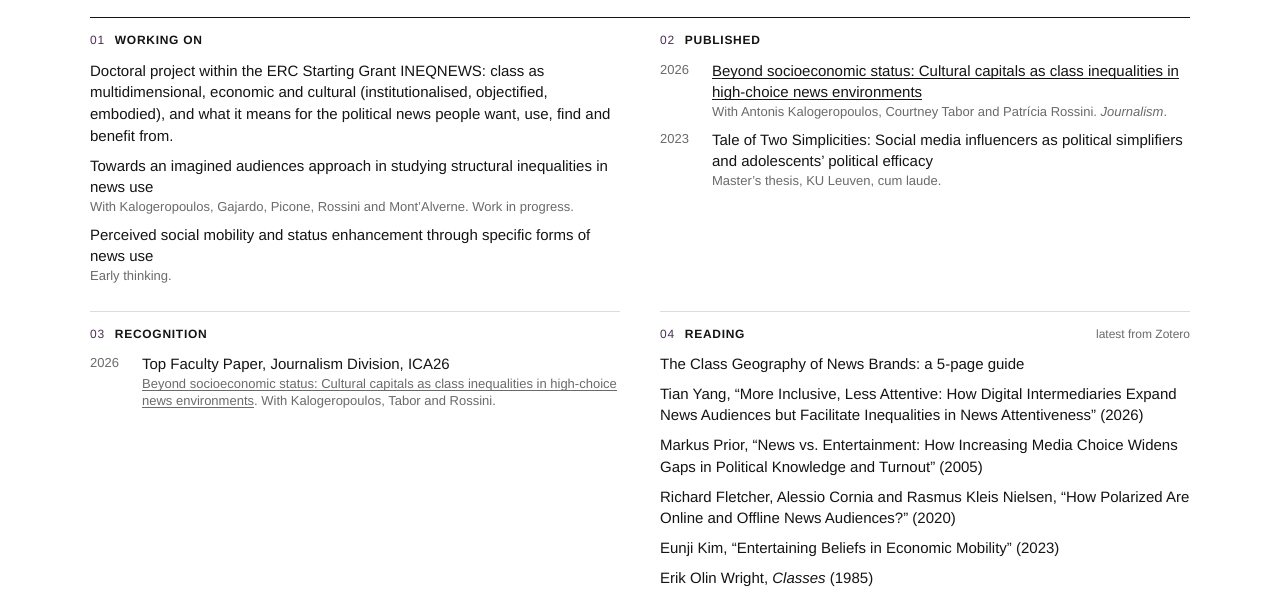
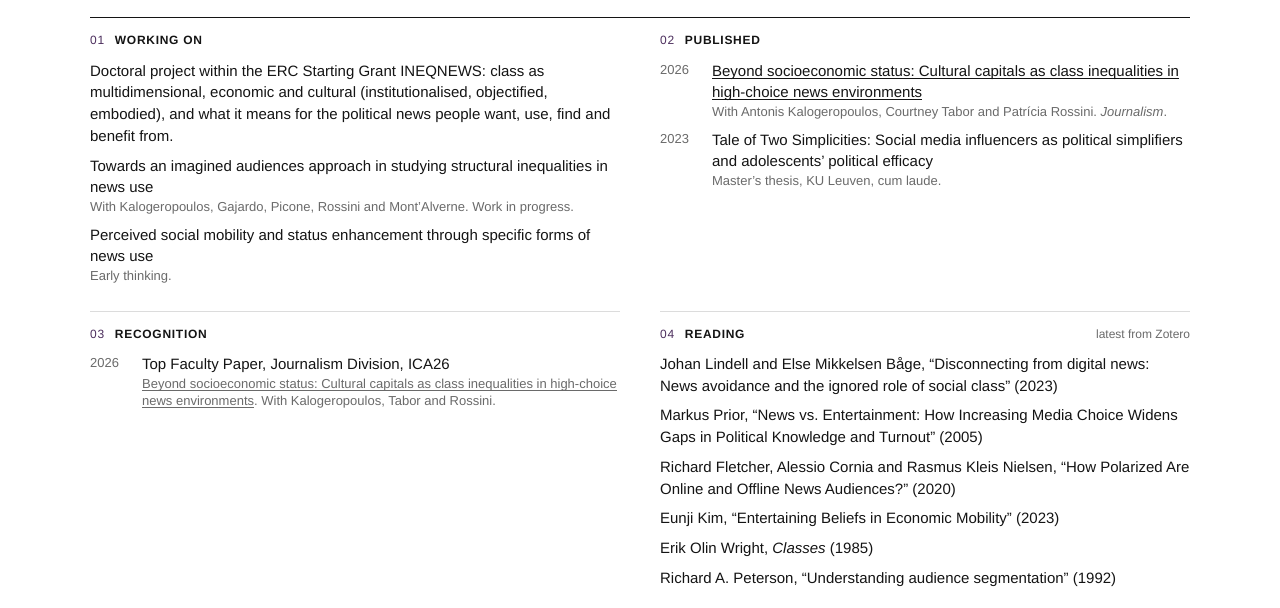
Before and after one commit to AtriMukherjee/academic-website, a plain HTML site: page index.html in a window 1280 px wide. Shown: the part 344-952 px from the top of the page. Drawn offline with Linux system fonts and the light colour scheme.

Commit message:
Update Reading from Zotero
Co-Authored-By: Claude Sonnet 5.5 <noreply@anthropic.com>
Claude-Session: https://claude.ai/code/session_01BnRijfUUuMWv7mKnWXY8AG

```diff
--- a/index.html
+++ b/index.html
@@ -110,12 +110,12 @@ li .m { display:block; color:var(--muted); font-size:13px; line-height:1.35; }
       <h2><i>04</i>Reading<span class="sm">latest from Zotero</span></h2>
       <!-- READING:START -->
       <ul class="plain">
-        <li><div>The Class Geography of News Brands: a 5-page guide</div></li>
-        <li><div>Tian Yang, &ldquo;More Inclusive, Less Attentive: How Digital Intermediaries Expand News Audiences but Facilitate Inequalities in News Attentiveness&rdquo; (2026)</div></li>
+        <li><div>Johan Lindell and Else Mikkelsen B&aring;ge, &ldquo;Disconnecting from digital news: News avoidance and the ignored role of social class&rdquo; (2023)</div></li>
         <li><div>Markus Prior, &ldquo;News vs. Entertainment: How Increasing Media Choice Widens Gaps in Political Knowledge and Turnout&rdquo; (2005)</div></li>
         <li><div>Richard Fletcher, Alessio Cornia and Rasmus Kleis Nielsen, &ldquo;How Polarized Are Online and Offline News Audiences?&rdquo; (2020)</div></li>
         <li><div>Eunji Kim, &ldquo;Entertaining Beliefs in Economic Mobility&rdquo; (2023)</div></li>
         <li><div>Erik Olin Wright, <i>Classes</i> (1985)</div></li>
+        <li><div>Richard A. Peterson, &ldquo;Understanding audience segmentation&rdquo; (1992)</div></li>
       </ul>
       <!-- READING:END -->
     </section>
```
